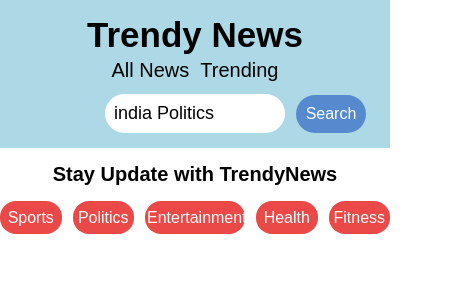
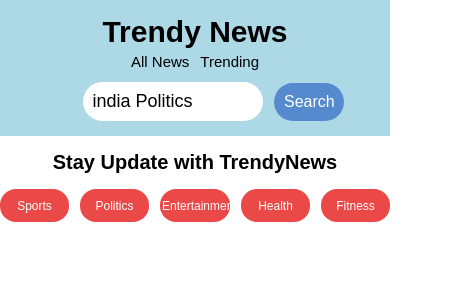
Before and after one commit to tanisha1527/React-Project8, a React (Vite) app: page / in a window 390 px wide. Shown: the top 300 px of the page, 465 px wide, since content can reach past the window. Built offline with nearby package versions, Linux system fonts and the light colour scheme; no server answers.

Commit message:
edit and replace css values

```diff
--- a/src/components/Newsapp/Newsapp.css
+++ b/src/components/Newsapp/Newsapp.css
@@ -81,6 +81,11 @@ nav ul{
 }
 
 @media(max-width:768px){
+        html,
+        body{
+           width: 100%;
+           overflow-x: hidden;
+        }
         nav{
            flex-direction: column;
            align-items: center;
@@ -114,7 +119,7 @@ nav ul{
         }
 }
 
-@media(max-width:375px){
+@media(max-width:425px){
      nav{
         flex-direction: column;
         align-items: center;
@@ -139,7 +144,7 @@ nav ul{
            margin-left: 38%;
      }
      .category-btns button{
-           width: 60px;
+           width: 70px;
            font-size: 12px;
      }
      .heading{
```
